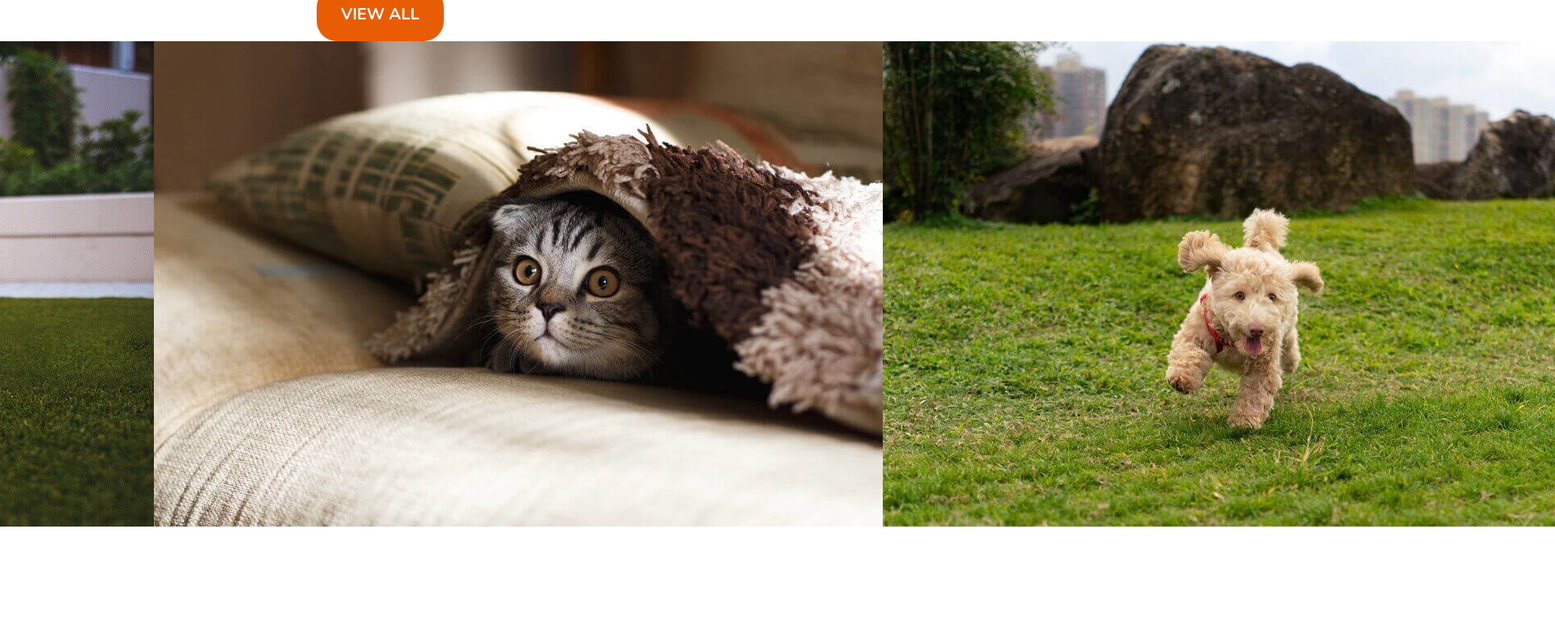
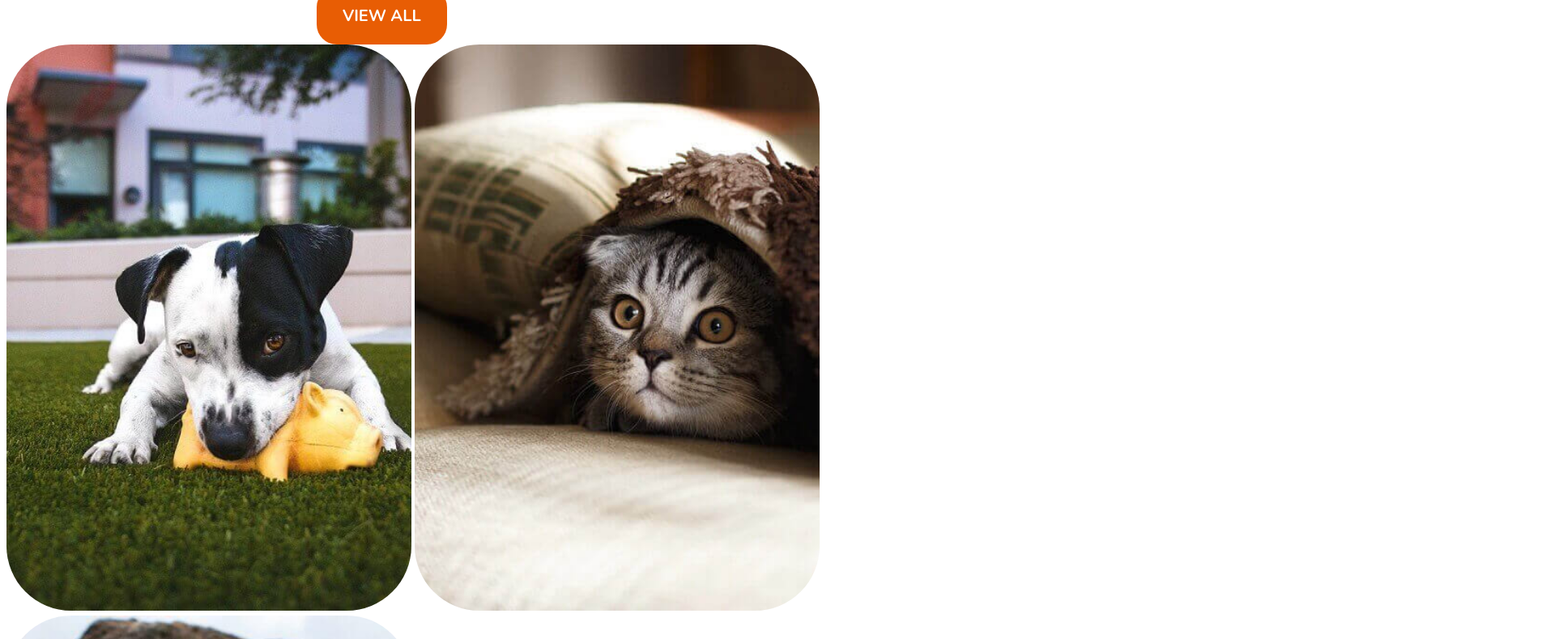
Before and after one commit to aronilie/202207-w1ch3-aron-ilie, a plain HTML site: page index.html in a window 1280 px wide. Shown: the part 133-923 px from the top of the page at 81% size, 1920 px wide, since content can reach past the window. Before the commit the page ends 800 px from the top, so only its background shows below. Drawn offline with nearby package versions, Linux system fonts and the light colour scheme.

Commit message:
Set styles to the three body images and set hover to the button

```diff
--- a/index.html
+++ b/index.html
@@ -20,7 +20,7 @@
       <div class="text" id="main-text"><b>Take a closer look</b></div>
       <button class="text" type="button"><b>VIEW ALL</b></button>
     </section>
-    <section id="images">
+    <section class="images">
       <img src="images/01.jpg" alt="Dog biting a toy." />
       <img src="images/02.jpg" alt="Cat under a blanket." />
       <img src="images/03.jpg" alt="Dog running on the grass." />
--- a/style.css
+++ b/style.css
@@ -26,7 +26,21 @@ button {
   font-size: 20px;
   color: white;
   background-color: #e85d04;
-  border: #e85d04 2px;
+  border: solid #e85d04 2px;
   padding: 20px 30px;
   border-radius: 25px;
+  transition: 0.5s;
 }
+
+button:hover {
+  background: white;
+  color: #e85d04;
+  border: solid 2px #e85d04;
+}
+
+img {
+  height: 700px;
+  width: 500px;
+  object-fit: cover;
+  border-radius: 80px;
+}
```
